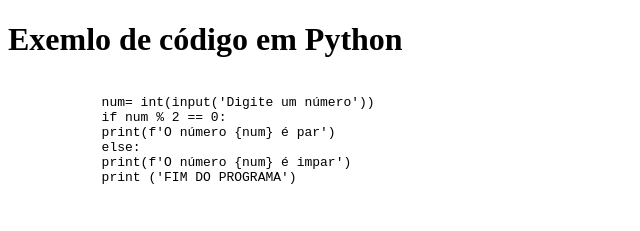
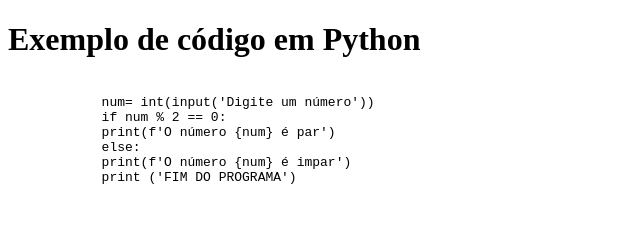
Before and after one commit to LidiceBrida/atividade7, a plain HTML site: page index.html in a window 1280 px wide. Shown: the whole page, without its empty margins (0-640 px from the left). Drawn offline with Linux system fonts and the light colour scheme.

Commit message:
Update index.html

```diff
--- a/index.html
+++ b/index.html
@@ -6,7 +6,7 @@
         content="width=device-width, initial-scale=1.0">
         <title>Quarto site</title>
         </head>
-        <h1>Exemlo de código em Python</h1>
+        <h1>Exemplo de código em Python</h1>
         <pre><code>
             num= int(input('Digite um número'))
             if num % 2 == 0:
```
